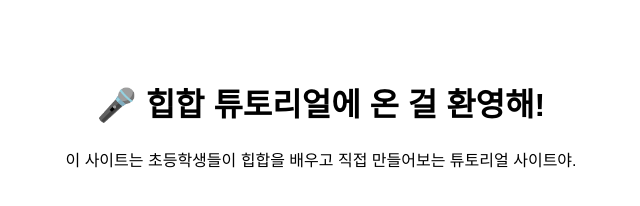
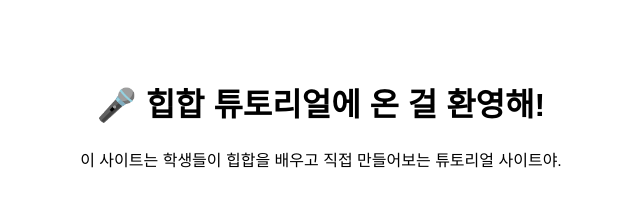
Before and after one commit to RomanGil/hiphop-tutorial, a plain HTML site: page index.html in a window 1280 px wide. Shown: the whole page, without its empty margins (319-959 px from the left). Drawn offline with Linux system fonts and the light colour scheme.

Commit message:
Update index.html

```diff
--- a/index.html
+++ b/index.html
@@ -6,6 +6,6 @@
 </head>
 <body style="font-family: sans-serif; text-align: center; padding: 50px;">
   <h1>🎤 힙합 튜토리얼에 온 걸 환영해!</h1>
-  <p>이 사이트는 초등학생들이 힙합을 배우고 직접 만들어보는 튜토리얼 사이트야.</p>
+  <p>이 사이트는 학생들이 힙합을 배우고 직접 만들어보는 튜토리얼 사이트야.</p>
 </body>
 </html>
```
